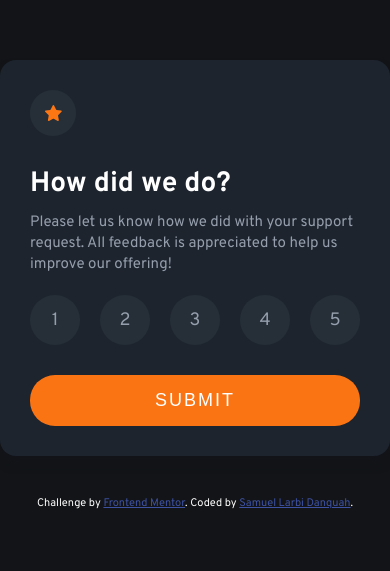
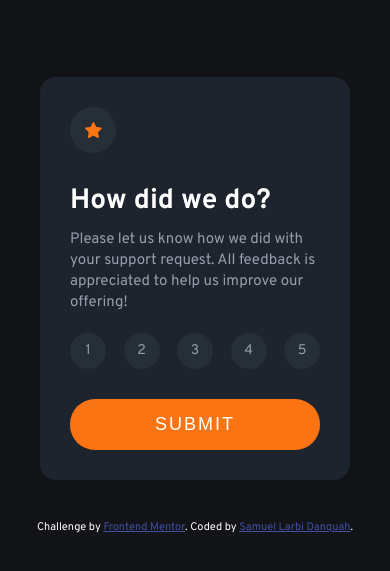
Before and after one commit to outHereSam/interactive-rating-component, a plain HTML site: page index.html in a window 390 px wide. Shown: the part 137-708 px from the top of the page. Drawn offline with Linux system fonts and the light colour scheme.

Commit message:
Implements mobile design

```diff
--- a/style.css
+++ b/style.css
@@ -31,7 +31,7 @@ p {
 .rating-card {
     max-width: 400px;
     background-color: #1D242E;
-    margin-bottom: 40px;
+    margin: 40px;
     padding: 30px;
     border-radius: 16px;
     box-shadow: 0 8px 8px rgba(19, 20, 25, 100%);
@@ -110,3 +110,11 @@ button:hover {
     background-color: hsl(25, 97%, 53%);
     color: #fff;
 }
+
+@media only screen and (max-width: 420px) {
+    .number {
+        font-size: 14px;
+        width: 36px;
+        height: 36px;
+    }
+}
```
